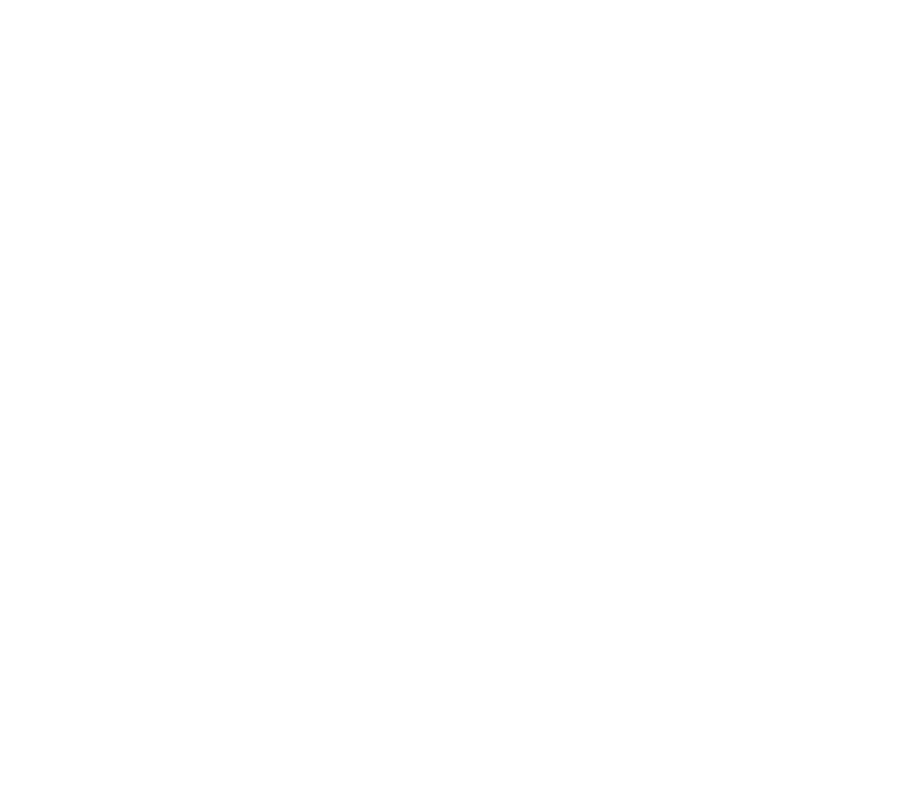
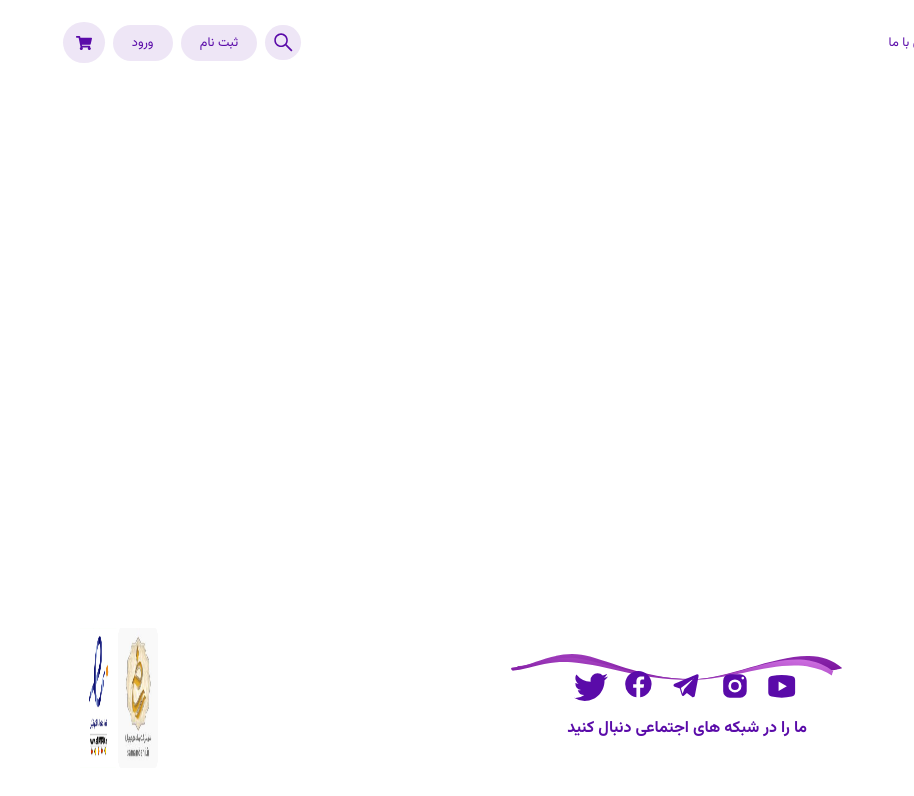
Before and after one commit to alimooo1/Sadrun_Project, a React (Vite) app in the folder sadrun-project/: page / in a window 1280 px wide. Shown: the top 796 px of the page, without its empty margins (366-1280 px from the left). Built offline with nearby package versions, Linux system fonts and the light colour scheme.

Commit message:
MainLayout Developed

```diff
--- a/sadrun-project/src/layouts/Main-Layout/Layout.jsx
+++ b/sadrun-project/src/layouts/Main-Layout/Layout.jsx
@@ -1,10 +1,20 @@
 import React from "react";
 import { Outlet } from "react-router-dom";
+import Navigation from "../../components/navigation/Navigation";
+import Footer from "../../components/Footer/Footer";
 
 export default function Layout() {
   return (
-    <main>
-      <Outlet />
-    </main>
+    <>
+      <header>
+        <Navigation />
+      </header>
+      <main>
+        <Outlet />
+      </main>
+      <footer>
+        <Footer />
+      </footer>
+    </>
   );
 }
```
